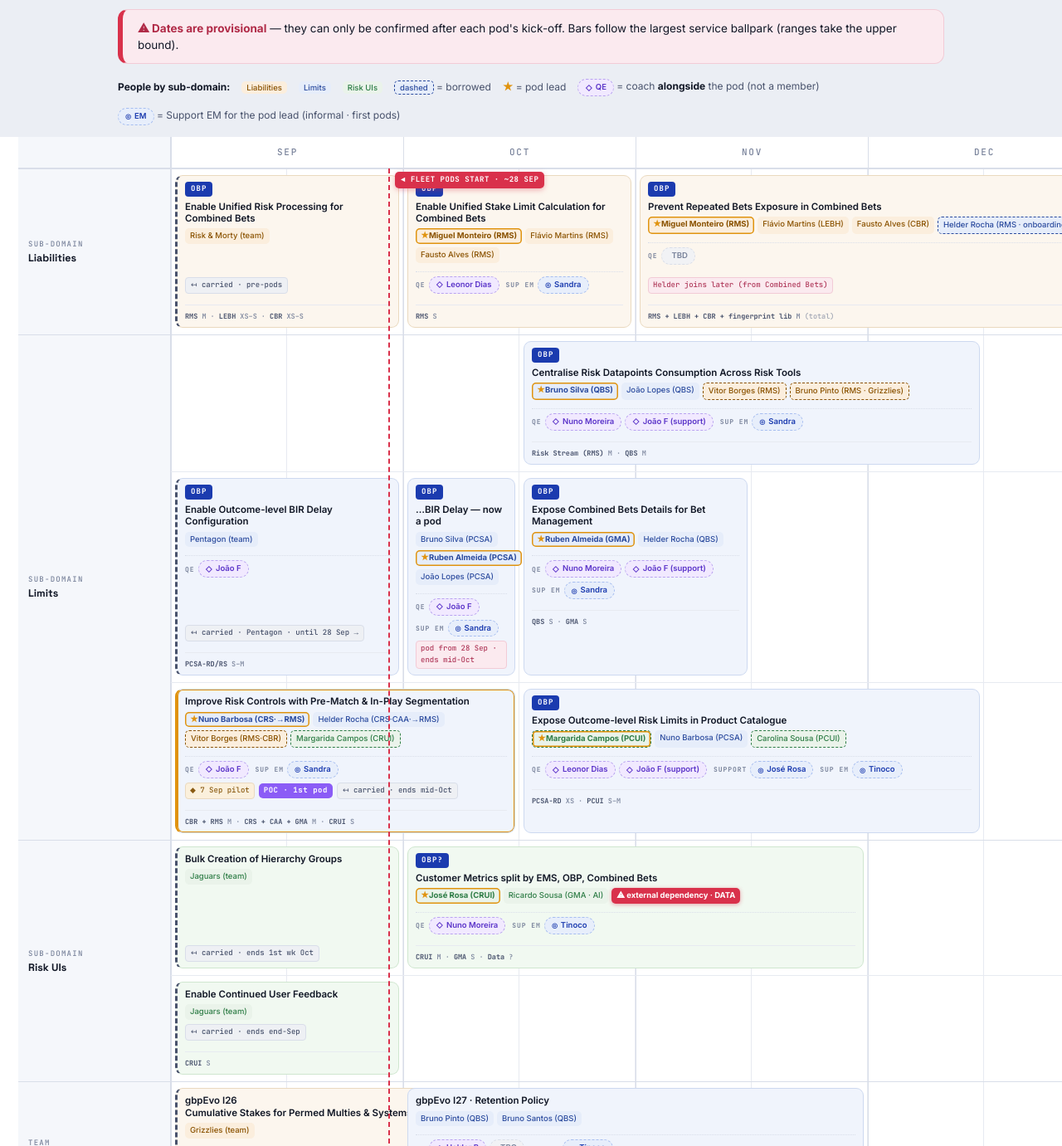
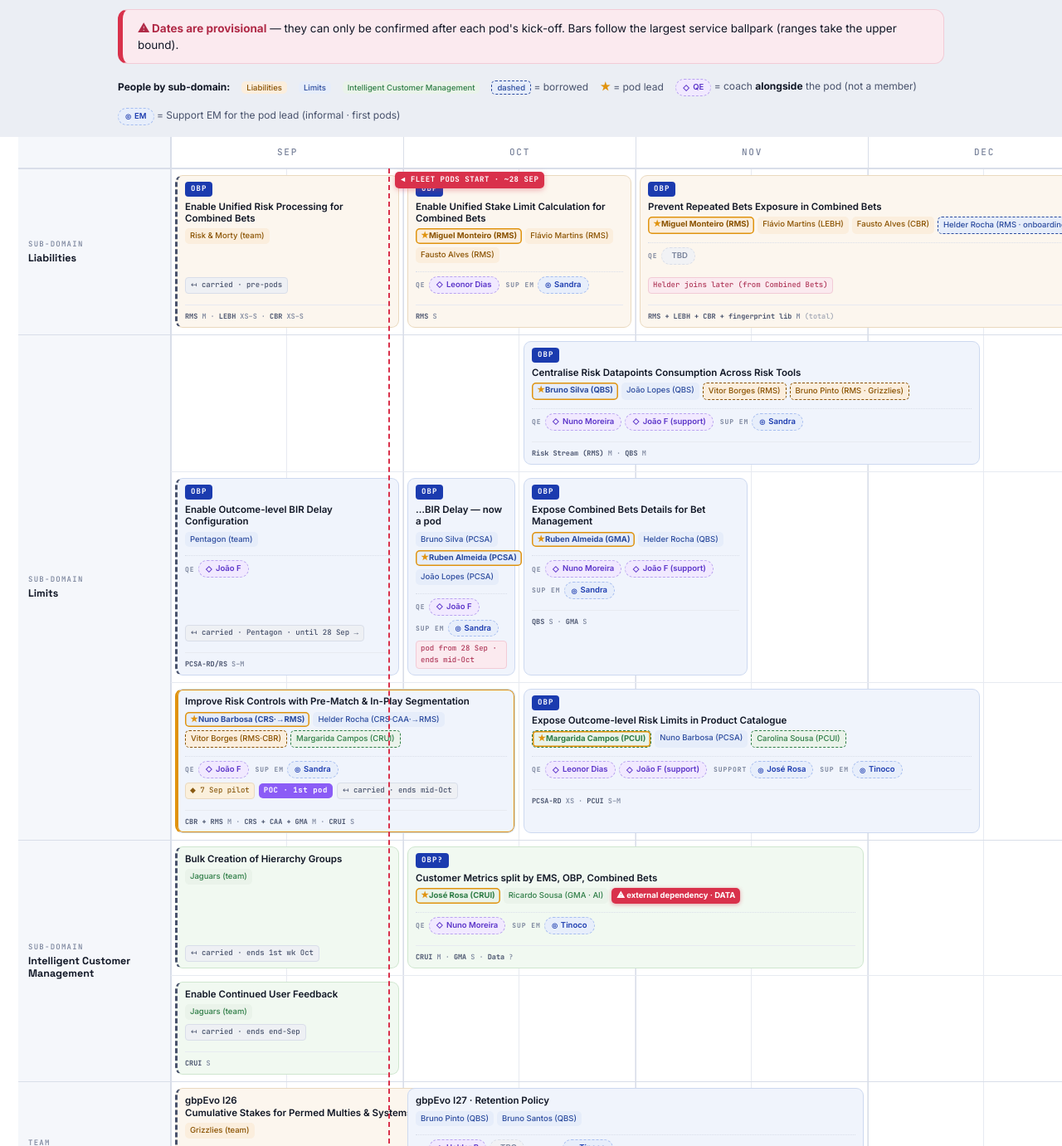
Before and after one commit to sandrapsantos/MO-Operation-model, a plain HTML site: page index.html in a window 1280 px wide. Shown: the part 224-1605 px from the top of the page at 83% size. Drawn offline with Linux system fonts and the light colour scheme.

Commit message:
Rename Risk UIs to Intelligent Customer Management

```diff
--- a/index.html
+++ b/index.html
@@ -367,7 +367,7 @@
       <span><b>People by sub-domain:</b></span>
       <span><span class="psn psn-liab">Liabilities</span></span>
       <span><span class="psn psn-lim">Limits</span></span>
-      <span><span class="psn psn-ui">Risk UIs</span></span>
+      <span><span class="psn psn-ui">Intelligent Customer Management</span></span>
       <span><span class="psn psn-lim borrow">dashed</span> = borrowed</span>
       <span><b style="color:#E0930E">★</b> = pod lead</span>
       <span><span class="qe-chip">QE</span> = coach <b>alongside</b> the pod (not a member)</span>
@@ -465,7 +465,7 @@
 
         <!-- RISK UIs -->
         <div class="lane-label" style="grid-row:6 / span 2">
-          <span class="ln-id">Sub-domain</span><span class="ln-name">Risk UIs</span>
+          <span class="ln-id">Sub-domain</span><span class="ln-name">Intelligent Customer Management</span>
         </div>
         <div class="block b-rui carried" style="grid-row:6; grid-column:2 / span 2">
           <span class="b-title">Bulk Creation of Hierarchy Groups</span>
```
